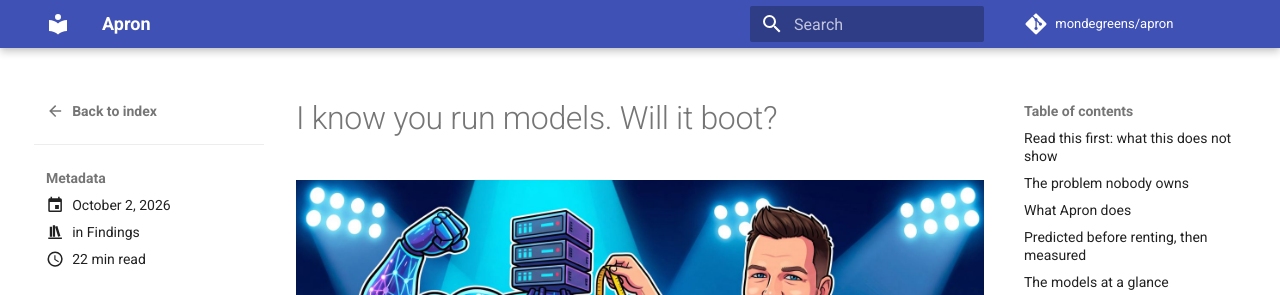
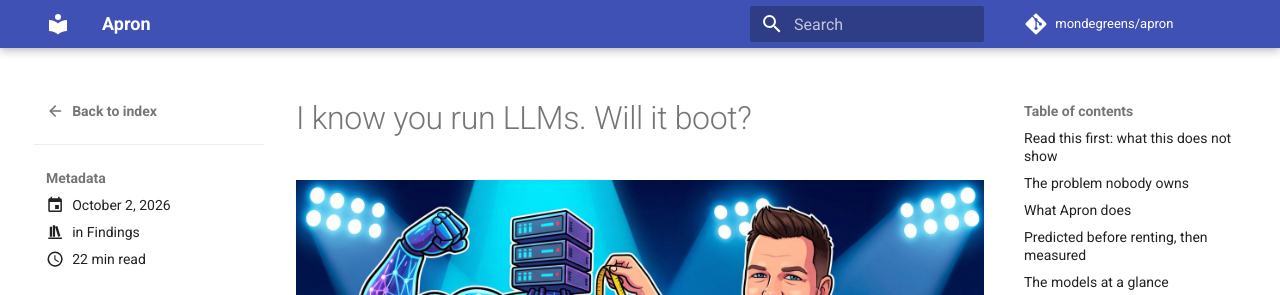
Before and after one commit to mondegreens/apron, an MkDocs documentation site: the page built from docs/blog/posts/will-it-boot.md, in a window 1280 px wide and 900 px high. Shown: the top 295 px of the window. Built offline with MkDocs 1.6.1 and Material for MkDocs 9.7.7, drawn with Linux system fonts in a browser that asks for light colours; comment, search, counter and statistics services are not loaded; some of the changed lines change nothing that is shown.

Commit message:
docs(blog): title the post 'I know you run LLMs. Will it boot?' (#50)
Where only the title shows (a link aggregator, a feed), "models" does
not say what the post is about; "LLMs" does. The opening line of the
post is unchanged.

The slug is pinned in the front matter, so the URL stays
`blog/2026/10/02/i-know-you-run-models-will-it-boot/`. Checked with a
clean `uv sync --frozen --group docs` and `zensical build --strict`:
same URL, new page and preview title.

```diff
--- a/docs/blog/posts/will-it-boot.md
+++ b/docs/blog/posts/will-it-boot.md
@@ -6,9 +6,10 @@ description: >-
   Fourteen open models, from one RTX 4090 to eight H200s: Apron predicted their
   memory before renting the GPU, then booted each one on vLLM and measured.
 image: blog/img/will-it-boot/will-it-boot-header-1200x630.jpg
+slug: i-know-you-run-models-will-it-boot
 ---
 
-# I know you run models. Will it boot?
+# I know you run LLMs. Will it boot?
 
 ![Cartoon in a boxing ring: the author, in an orange apron, holds a measuring tape up to a giant muscular robot made of glowing network layers and servers, while a small worried graphics card in red boxing gloves looks up at it. A crowd cheers and cameras flash.](img/will-it-boot/will-it-boot-header.jpg)
 
```
